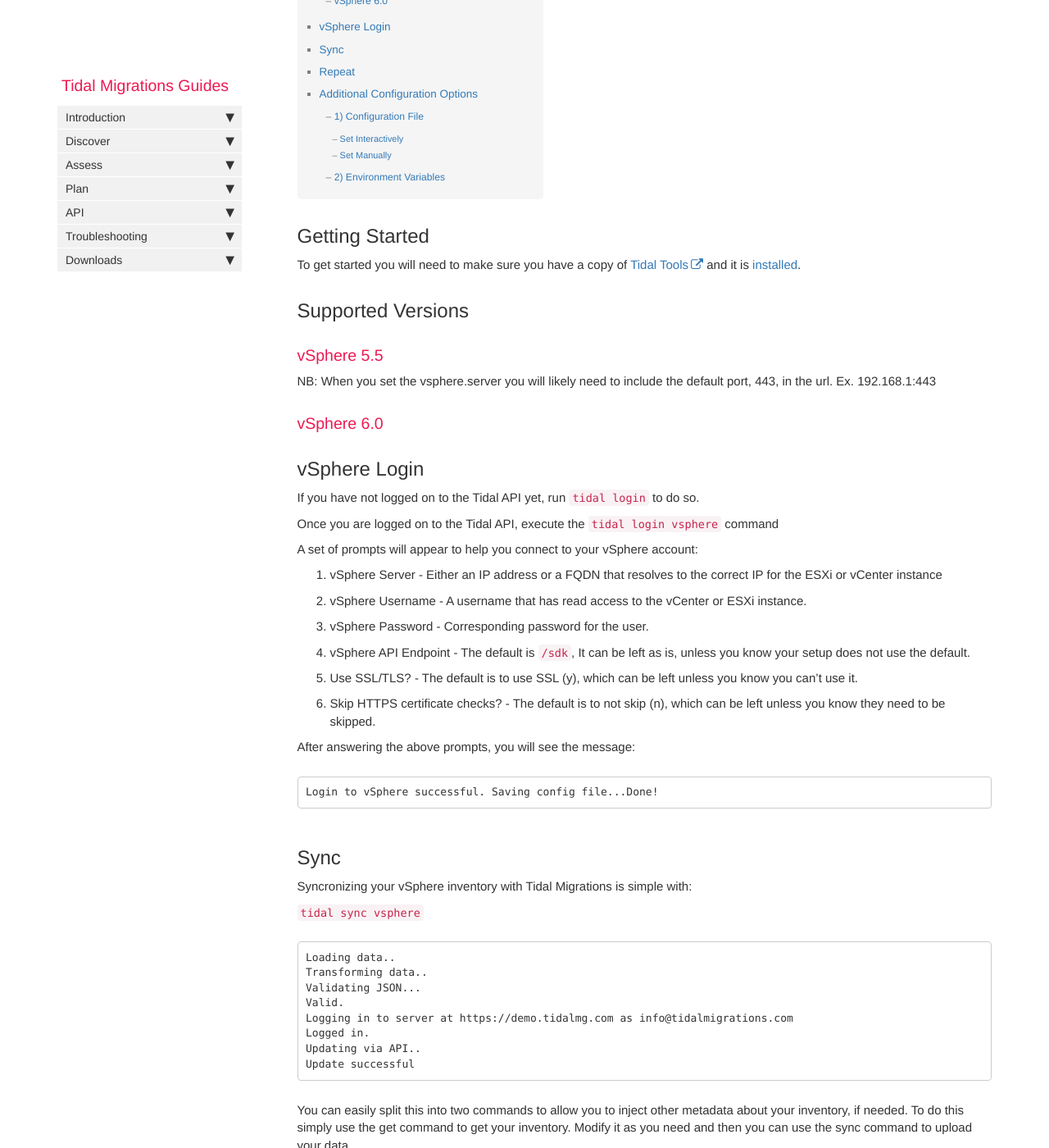
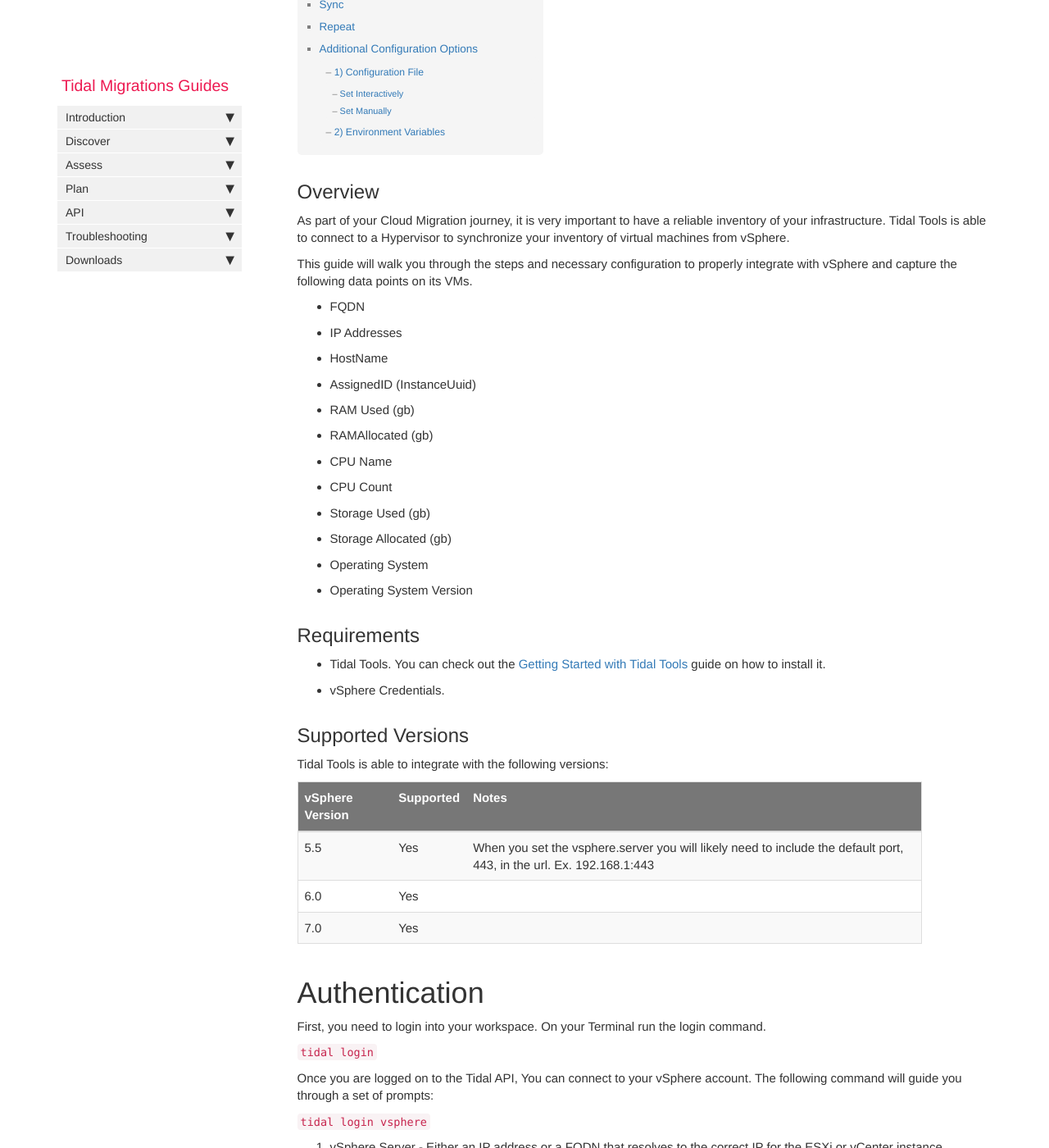
Before and after one commit to tidalmigrations/tidalmigrations.github.io, a Jekyll site: the page built from pages/tidal tools/vsphere.md, in a window 1280 px wide and 1400 px high, scrolled down 261 px. Shown: the whole window at 82% size. Built offline with Jekyll 4.4.1, drawn with Linux system fonts in a browser that asks for light colours; nearby versions of some CDN libraries; comment, search, counter and statistics services are not loaded; some of the changed text lies outside the part shown.

Commit message:
adjust vsphere guide (#218)
* adjust vsphere guide

* adjust vsphere guide b

* Update pages/tidal tools/vsphere.md

Co-authored-by: Pranav Malaviya <pranavmalaviya2@gmail.com>

* adjust timestamp

* remove createdAt and updatedAt

Co-authored-by: Pranav Malaviya <pranavmalaviya2@gmail.com>

````diff
--- a/pages/tidal tools/vsphere.md
+++ b/pages/tidal tools/vsphere.md
@@ -1,25 +1,59 @@
 ---
 title: Integrate Tidal Migrations with vSphere
 keywords: vsphere, login, configure, sync, environment
-last_updated: Dec 2, 2020
+last_updated: August, 2022
 sidebar: main_sidebar
 permalink: vsphere.html
 folder: tidaltools
 ---
-## Getting Started
-To get started you will need to make sure you have a copy of [Tidal Tools](https://get.tidal.sh) and it is [installed](tidal-tools.html).
+
+## Overview
+
+As part of your Cloud Migration journey, it is very important to have a reliable inventory of your infrastructure. Tidal Tools is able to connect to a Hypervisor to synchronize your inventory of virtual machines from vSphere.
+
+This guide will walk you through the steps and necessary configuration to properly integrate with vSphere and capture the following data points on its VMs.
+
+- FQDN
+- IP Addresses
+- HostName
+- AssignedID (InstanceUuid)
+- RAM Used (gb)
+- RAMAllocated (gb)
+- CPU Name
+- CPU Count
+- Storage Used (gb)
+- Storage Allocated (gb)
+- Operating System
+- Operating System Version
+
+
+## Requirements
+- Tidal Tools. You can check out the [Getting Started with Tidal Tools](tidal-tools.html) guide on how to install it.
+- vSphere Credentials.
 
 ## Supported Versions
-### vSphere 5.5
-NB: When you set the vsphere.server you will likely need to include the default port, 443, in the url. Ex. 192.168.1:443
-### vSphere 6.0
 
-## vSphere Login
-If you have not logged on to the Tidal API yet, run `tidal login` to do so.
+Tidal Tools is able to integrate with the following versions:
 
-Once you are logged on to the Tidal API, execute the `tidal login vsphere` command
+| vSphere Version       | Supported  | Notes |
+|-----------------------|------------|-------|
+| 5.5                   | Yes        | When you set the vsphere.server you will likely need to include the default port, 443, in the url. Ex. 192.168.1:443 |
+| 6.0                   | Yes        |       |
+| 7.0                   | Yes        |       |
 
-A set of prompts will appear to help you connect to your vSphere account:
+
+
+# Authentication
+
+First, you need to login into your workspace. On your Terminal run the login command.
+
+`tidal login`
+
+Once you are logged on to the Tidal API, You can connect to your vSphere account.
+The following command will guide you through a set of prompts:
+
+`tidal login vsphere`
+
 
 1. vSphere Server - Either an IP address or a FQDN that resolves to the correct IP for the ESXi or vCenter instance
 2. vSphere Username - A username that has read access to the vCenter or ESXi instance.
@@ -35,7 +69,8 @@ Login to vSphere successful. Saving config file...Done!
 ```
 
 ## Sync {#vsphere-sync}
-Syncronizing your vSphere inventory with Tidal Migrations is simple with:
+
+Synchronizing your vSphere inventory with Tidal Migrations is simple with:
 
 `tidal sync vsphere`
 
````
